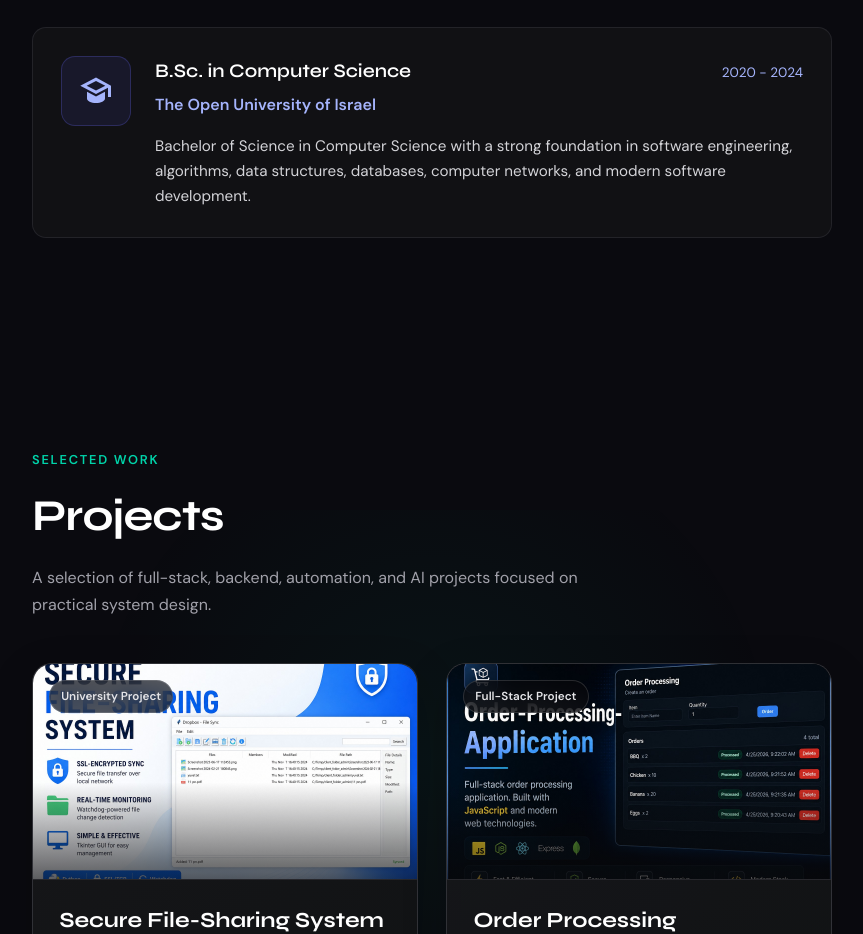
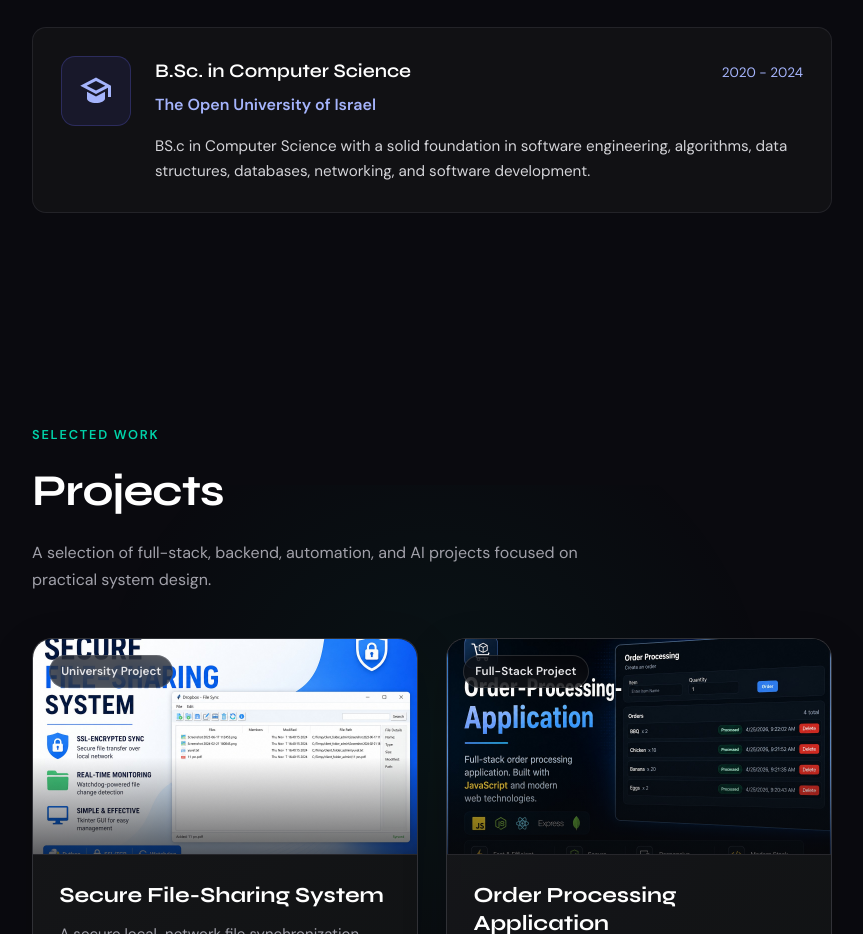
Before and after one commit to barel26497/portfolio, a React (Vite) app: page / in a window 1280 px wide. Shown: the part 2680-3614 px from the top of the page, without its empty margins (208-1071 px from the left). Built offline with nearby package versions, Linux system fonts and the light colour scheme.

Commit message:
Update education description wording

```diff
--- a/src/components/Education.jsx
+++ b/src/components/Education.jsx
@@ -53,9 +53,7 @@ export default function Education() {
             </div>
 
             <p className="education__description">
-              Bachelor of Science in Computer Science with a strong foundation
-              in software engineering, algorithms, data structures, databases,
-              computer networks, and modern software development.
+              BS.c in Computer Science with a solid foundation in software engineering, algorithms, data structures, databases, networking, and software development.
             </p>
           </div>
         </motion.article>
```
